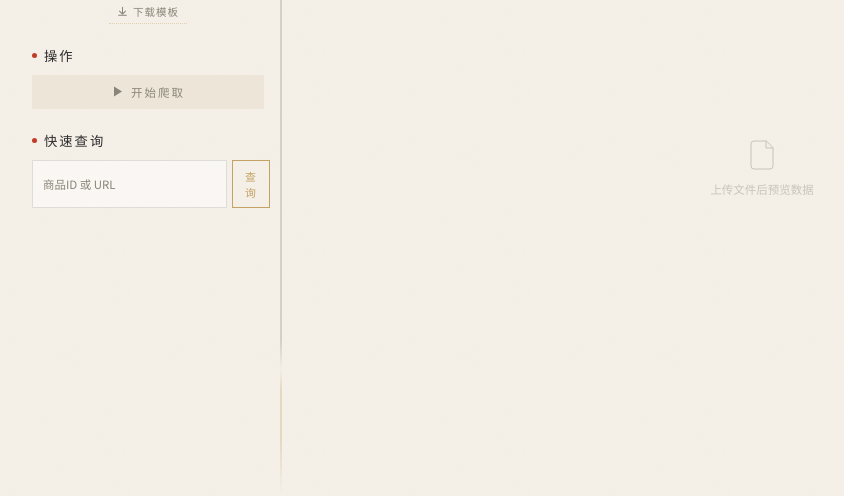
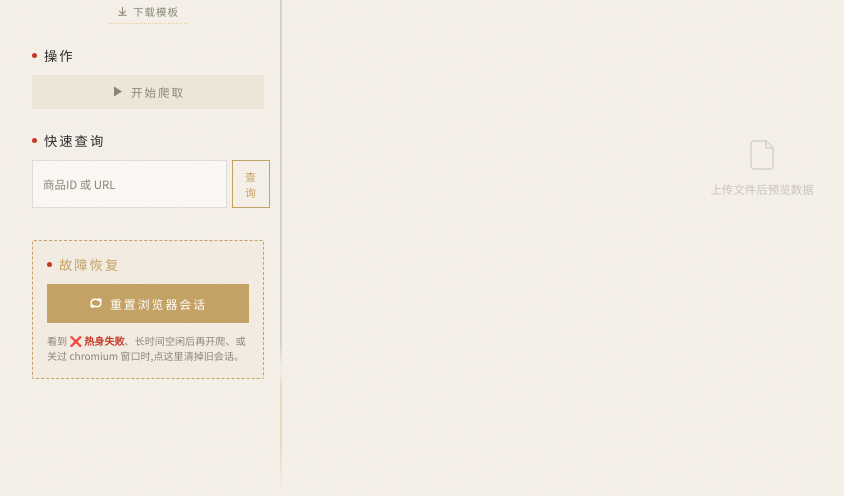
Before and after one commit to GordonWang1878/JD-Crawler, a Flask app: page / in a window 1280 px wide. Shown: the part 304-800 px from the top of the page, without its empty margins (8-852 px from the left). Run offline with Flask 3, Linux system fonts and the light colour scheme; some libraries are stand-ins or nearby versions; some web fonts are replaced.

Commit message:
新增"重置浏览器"按钮 + 死会话自动识别 + 热身错误可见化
后端:
- jd_crawler_patchright.py: is_session_valid() 改用 page.evaluate("1") 真探活,
  能识别死掉的 playwright 工作线程(原来只读缓存属性 page.url,死线程也返回 True)
- jd_crawler_patchright.py: warmup() 返回 (ok, err) 元组,不再静默吞错
- app.py: 热身后增加 is_session_valid 校验,失败时 emit 醒目错误到 UI 日志,
  并清空 crawler_instance 单例,告诉用户怎么修
- app.py: 新增 POST /api/reset_browser endpoint,关旧 context + 清单例 +
  pkill 残留 chromium / chromedriver
- app.py: 开启 TEMPLATES_AUTO_RELOAD,以后改模板不用重启 Flask

前端 (templates/batch.html):
- 左栏底部新增"故障恢复"区(金色虚线框 + 满宽按钮),独立于高频操作区
- 配套 CSS .reset-section / .btn-reset / .reset-hint
- 点击调 /api/reset_browser,结果回显到日志区

Co-Authored-By: Claude Opus 4.7 (1M context) <noreply@anthropic.com>

```diff
--- a/app.py
+++ b/app.py
@@ -29,6 +29,7 @@ app = Flask(__name__)
 app.config['SECRET_KEY'] = 'jd-crawler-simple-2025'
 app.config['UPLOAD_FOLDER'] = 'uploads'
 app.config['OUTPUT_FOLDER'] = 'outputs'
+app.config['TEMPLATES_AUTO_RELOAD'] = True  # 改 templates/*.html 不用重启 Flask
 
 # 确保目录存在
 os.makedirs(app.config['UPLOAD_FOLDER'], exist_ok=True)
@@ -453,6 +454,53 @@ def api_crawl_stop():
     global is_crawling
     is_crawling = False
     return jsonify({'success': True, 'message': 'Crawling stopped'})
+
+@app.route('/api/reset_browser', methods=['POST'])
+def api_reset_browser():
+    """重置浏览器会话 — 关掉残留 chromium + 清空 crawler 单例.
+    用户点这个按钮等价于"在终端 kill Flask 再重启"的效果,但不杀 Flask 本身.
+    下次开始爬取时会重新初始化一个全新的 patchright + chromium."""
+    global crawler_instance, tmall_crawler_instance, is_crawling
+
+    if is_crawling:
+        return jsonify({
+            'success': False,
+            'error': '当前正在爬取,请先点"停止"再重置',
+        }), 400
+
+    # 关老 context (best effort — playwright 线程可能已死,会抛 thread error,吞掉)
+    for inst_name in ('crawler_instance', 'tmall_crawler_instance'):
+        inst = globals().get(inst_name)
+        if inst is None:
+            continue
+        try:
+            close_fn = getattr(inst, '_close_context', None) or getattr(inst, 'close', None)
+            if close_fn:
+                close_fn()
+        except Exception:
+            pass
+
+    crawler_instance = None
+    tmall_crawler_instance = None
+
+    # 强力清理:杀掉所有 patchright/Chromium for Testing 进程,以及 chromedriver
+    import subprocess
+    killed = []
+    for pattern in ('Chromium', 'chrome_crashpad', 'chromedriver'):
+        try:
+            r = subprocess.run(['pkill', '-9', '-f', pattern], capture_output=True)
+            if r.returncode == 0:
+                killed.append(pattern)
+        except Exception:
+            pass
+
+    return jsonify({
+        'success': True,
+        'message': (
+            f'浏览器会话已重置 — 下次点"开始爬取"会重新初始化一个干净的 chromium。'
+            f'{"已清理: " + ", ".join(killed) if killed else ""}'
+        ),
+    })
 
 @app.route('/api/download/<filename>')
 def api_download(filename):
@@ -776,7 +824,28 @@ def run_crawl_task_from_rows(input_rows, output_filepath, config):
 
         # 热身：模拟正常浏览降低反爬风险
         emit_log('INFO', '正在热身（模拟正常浏览）...')
-        crawler.warmup()
+        warmup_ok, warmup_err = crawler.warmup()
+
+        # 热身后再做一次"真探活" — playwright 线程死了 / chromium 进程没了
+        # 这种深层问题用 warmup_ok 检测不到(warmup 内部捕获后就 swallowed 了)
+        if not warmup_ok or not crawler.is_session_valid():
+            emit_log('ERROR', '❌ 热身失败 — 浏览器会话已失效,无法继续爬取')
+            if warmup_err:
+                emit_log('ERROR', f'   底层错误: {warmup_err}')
+            emit_log('ERROR',
+                     '   常见原因: Flask 长时间空闲后 patchright 工作线程退出,'
+                     '或者上一次跑完后 chromium 进程已被关闭')
+            emit_log('ERROR',
+                     '   解决方法: 在终端运行 `lsof -ti :5001 | xargs kill -9` 杀掉 Flask,'
+                     '然后 `python3 app.py` 重启,再点开始爬取')
+            # 同时把缓存的 crawler_instance 清掉,下次启动会强制重新 init
+            crawler_instance = None
+            is_crawling = False
+            socketio.emit('crawl_complete', {
+                'success': False,
+                'error': '热身失败:浏览器会话已失效,请重启 Flask 后重试',
+            })
+            return
 
         batch_time = datetime.now().strftime("%Y-%m-%d %H:%M:%S")
         start_time = time.time()
--- a/templates/batch.html
+++ b/templates/batch.html
@@ -363,6 +363,38 @@ body {
 .qc-result .qv { font-family: var(--font-num); font-weight: 600; color: var(--ink); }
 .qc-result .qv.ok { color: var(--cinnabar); }
 .qc-result .qv.err { color: var(--ink-faint); }
+
+/* Reset Browser — 故障恢复区,醒目独立 */
+.reset-section {
+  padding: 14px;
+  border: 1px dashed var(--gold);
+  background: rgba(196,154,76,0.04);
+  border-radius: 2px;
+}
+.reset-section .sec-label { margin-bottom: 10px; }
+.btn-reset {
+  display: flex; align-items: center; justify-content: center; gap: 7px;
+  width: 100%;
+  font-family: var(--font-body);
+  font-size: 0.85rem;
+  letter-spacing: 2px;
+  padding: 11px 14px;
+  background: var(--gold);
+  color: #fff;
+  border: none;
+  cursor: pointer;
+  transition: all 0.2s ease;
+}
+.btn-reset svg { width:14px; height:14px; flex-shrink:0; }
+.btn-reset:hover:not(:disabled) { background: var(--gold-light, #b89653); }
+.btn-reset:disabled { background: var(--xuan-dark); color: var(--ink-faint); cursor: not-allowed; }
+.reset-hint {
+  margin-top: 10px;
+  font-size: 0.72rem;
+  color: var(--ink-faint);
+  line-height: 1.55;
+}
+.reset-hint strong { color: var(--cinnabar); font-weight: 600; }
 
 /* Progress */
 .progress-box { display: none; flex-direction: column; gap: 6px; }
@@ -822,6 +854,19 @@ body {
       <div class="qr"><span class="ql">促销价</span><span id="qc-promo" class="qv">-</span></div>
       <div class="qr"><span class="ql">状态</span><span id="qc-status" class="qv">-</span></div>
     </div>
+
+    <!-- 故障恢复 — 低频但醒目,放在左栏最底 -->
+    <div class="sec-gap" style="margin-top:32px;"></div>
+    <div class="reset-section fade-in fd3">
+      <div class="sec-label" style="color:var(--gold);">故障恢复</div>
+      <button id="btn-reset-browser" class="btn-reset">
+        <svg viewBox="0 0 13 13" fill="none" stroke="currentColor" stroke-width="1.3" stroke-linecap="round"><path d="M2 6.5Q2 3 6 3Q8 3 9.5 4.5L11 3M11 3L11 6M11 3L8 3"/><path d="M11 6.5Q11 10 7 10Q5 10 3.5 8.5L2 10M2 10L2 7M2 10L5 10"/></svg>
+        重置浏览器会话
+      </button>
+      <div class="reset-hint">
+        看到 <strong>❌ 热身失败</strong>、长时间空闲后再开爬、或关过 chromium 窗口时,点这里清掉旧会话。
+      </div>
+    </div>
   </div>
 
   <!-- Right Panel -->
@@ -1244,6 +1289,29 @@ body {
     fetch('/api/crawl/stop', { method: 'POST' }).then(() => { show($('btn-start')); hide($('btn-stop')); });
   });
 
+  $('btn-reset-browser').addEventListener('click', () => {
+    const btn = $('btn-reset-browser');
+    btn.disabled = true;
+    const orig = btn.innerHTML;
+    btn.innerHTML = '正在重置...';
+    fetch('/api/reset_browser', { method: 'POST' })
+      .then(r => r.json())
+      .then(data => {
+        btn.disabled = false;
+        btn.innerHTML = orig;
+        if (data.success) {
+          appendLog({ timestamp: now(), level: 'INFO', message: '🔄 ' + data.message });
+        } else {
+          appendLog({ timestamp: now(), level: 'ERROR', message: data.error || '重置失败' });
+        }
+      })
+      .catch(err => {
+        btn.disabled = false;
+        btn.innerHTML = orig;
+        appendLog({ timestamp: now(), level: 'ERROR', message: '重置失败: ' + err });
+      });
+  });
+
   $('btn-download').addEventListener('click', () => {
     const fname = ps().outputFileName;
     if (fname) window.location.href = `/api/download/${encodeURIComponent(fname)}`;
```
Also changed, not shown: jd_crawler_patchright.py (+12 -5 lines).
